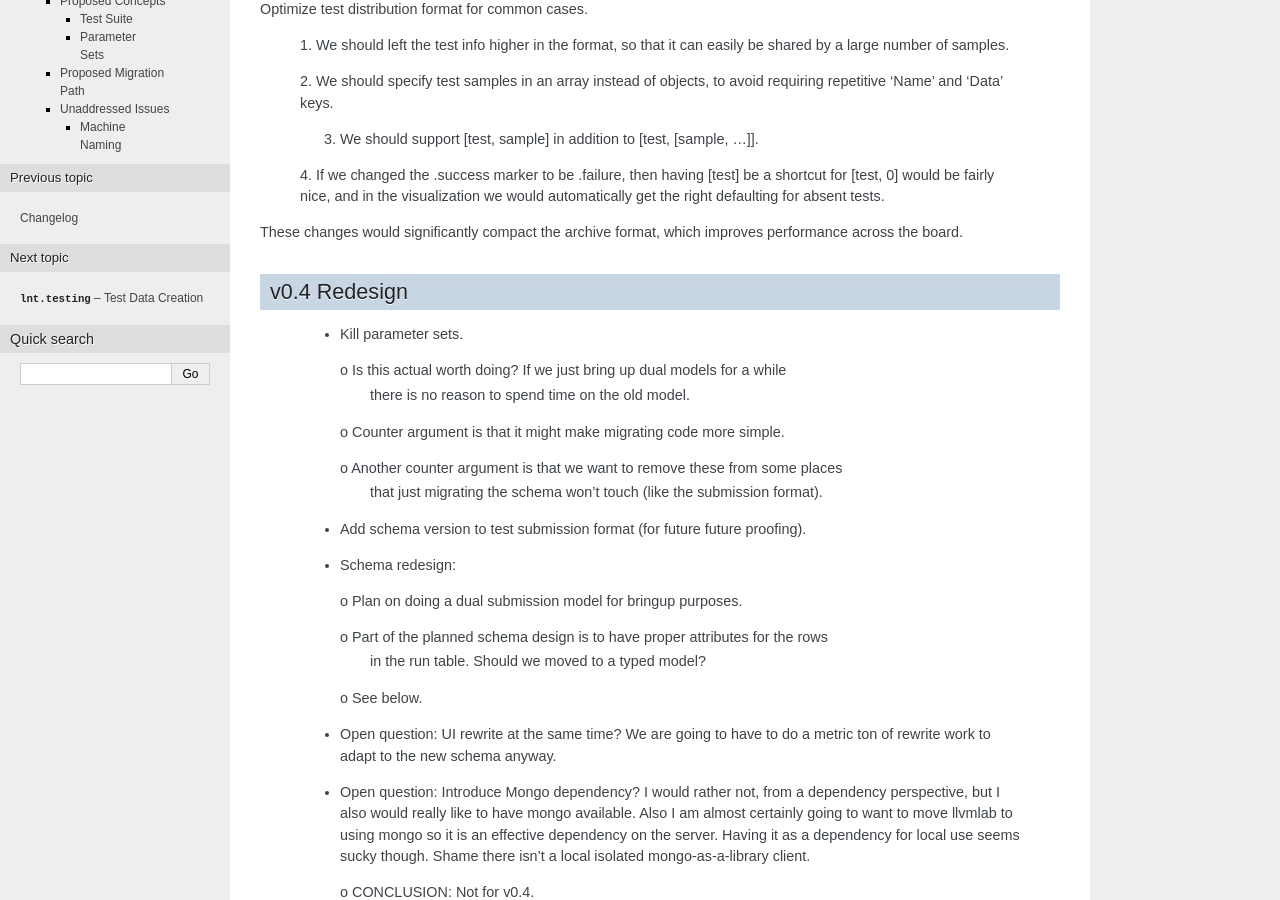
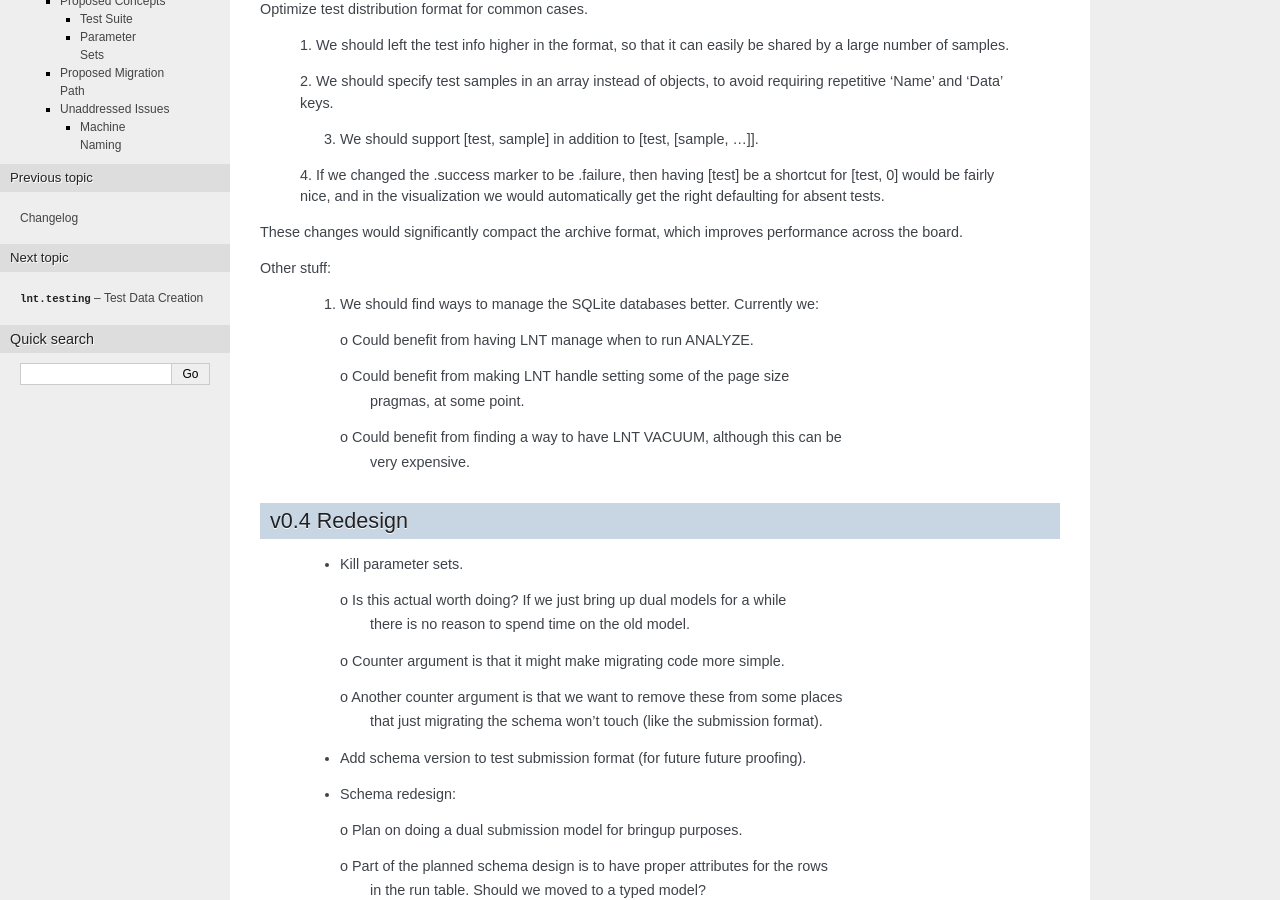
Before and after one commit to llvm-mirror/lnt, a Sphinx documentation site: the page built from docs/todo.rst, in a window 1280 px wide and 900 px high, scrolled down 314 px. Built offline with Sphinx 7.4.7, drawn with Linux system fonts in a browser that asks for light colours.

Commit message:
lnt/docs: Add some todo notes on better SQLite database management.
git-svn-id: https://llvm.org/svn/llvm-project/zorg/trunk/lnt@147079 91177308-0d34-0410-b5e6-96231b3b80d8

```diff
--- a/docs/todo.rst
+++ b/docs/todo.rst
@@ -30,6 +30,17 @@ Optimize test distribution format for common cases.
 These changes would significantly compact the archive format, which improves
 performance across the board.
 
+Other stuff:
+
+ 1. We should find ways to manage the SQLite databases better. Currently we:
+
+    o Could benefit from having LNT manage when to run ANALYZE.
+
+    o Could benefit from making LNT handle setting some of the page size
+      pragmas, at some point.
+
+    o Could benefit from finding a way to have LNT VACUUM, although this can be
+      very expensive.
 
 v0.4 Redesign
 -------------
```
